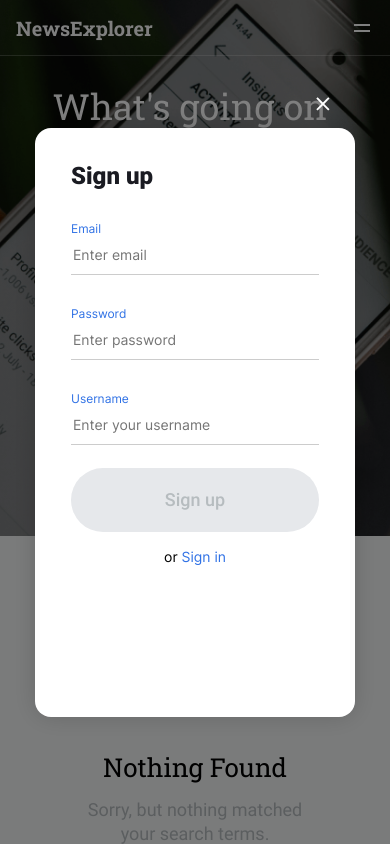
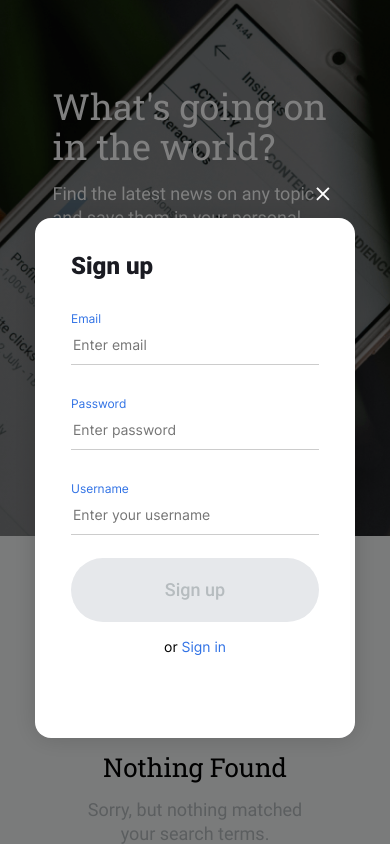
Before and after one commit to idenispankov/news-explorer-frontend, a React (Create React App) app: page /signup in a window 390 px wide. Shown: the top 844 px of the page. Built offline with nearby package versions, Linux system fonts and the light colour scheme.

Commit message:
popup layout corresponding to design on 320px fixed

```diff
--- a/src/components/App/App.js
+++ b/src/components/App/App.js
@@ -54,7 +54,11 @@ function App() {
 
   return (
     <div className='app'>
-      <Navbar loggedin={loggedin} setLoggedin={setLoggedin} />
+      <Navbar
+        loggedin={loggedin}
+        setLoggedin={setLoggedin}
+        isPopupOpen={isPopupOpen}
+      />
       <Switch>
         {/* Sign Up Route */}
         <Route path='/signup'>
--- a/src/components/CloseFormButton/CloseFormButton.css
+++ b/src/components/CloseFormButton/CloseFormButton.css
@@ -23,3 +23,10 @@
     top: -36px;
   }
 }
+
+@media screen and (max-width: 321px) {
+  .form__button-close {
+    top: -40px;
+    right: 16px;
+  }
+}
--- a/src/components/Navbar/Navbar.css
+++ b/src/components/Navbar/Navbar.css
@@ -22,6 +22,10 @@
 .navbar_type_white {
   box-shadow: inset 0px -1px 0px #d1d2d6;
   background: #fff;
+}
+
+.navbar_is-hidden {
+  display: none;
 }
 
 .navbar__logo {
--- a/src/components/Navbar/Navbar.js
+++ b/src/components/Navbar/Navbar.js
@@ -4,7 +4,7 @@ import { useState } from 'react';
 import LoginButton from '../LoginButton/LoginButton';
 import LogoutButton from '../LogoutButton/LogoutButton';
 
-const Navbar = ({ loggedin, setLoggedin }) => {
+const Navbar = ({ loggedin, setLoggedin, isPopupOpen }) => {
   const history = useHistory();
   const isSavedNewsRoute = history.location.pathname.includes('saved-news');
 
@@ -27,7 +27,7 @@ const Navbar = ({ loggedin, setLoggedin }) => {
       <nav
         className={`navbar ${isSavedNewsRoute && 'navbar_type_white'} ${
           isHamburgerMenuOpen && 'navbar-dark'
-        }`}
+        } ${isPopupOpen && 'navbar_is-hidden'}`}
       >
         <NavLink
           onClick={onLogoClick}
--- a/src/components/PopupWithForm/PopupWithForm.css
+++ b/src/components/PopupWithForm/PopupWithForm.css
@@ -90,11 +90,23 @@
   .form {
     padding-bottom: 152px;
     max-width: 320px;
+    top: 56px;
+    height: 520px;
   }
   .modal {
-    padding: 0 20px;
+    padding: 0;
   }
   .submit__text-error {
     transform: translateY(16px);
   }
 }
+
+@media screen and (max-width: 321px) {
+  .form {
+    margin-top: 16px;
+  }
+  .modal {
+    padding-top: 56px;
+    height: 450px;
+  }
+}
```
